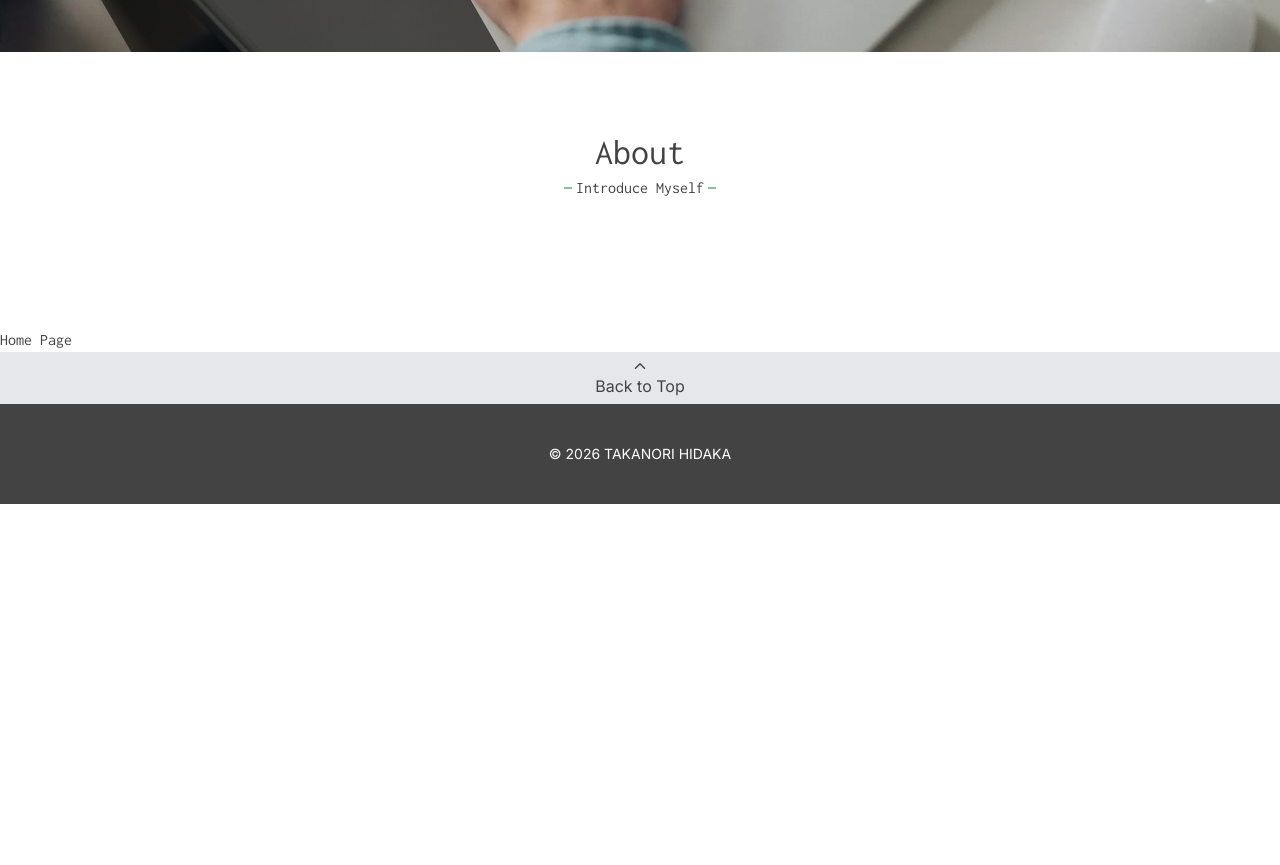
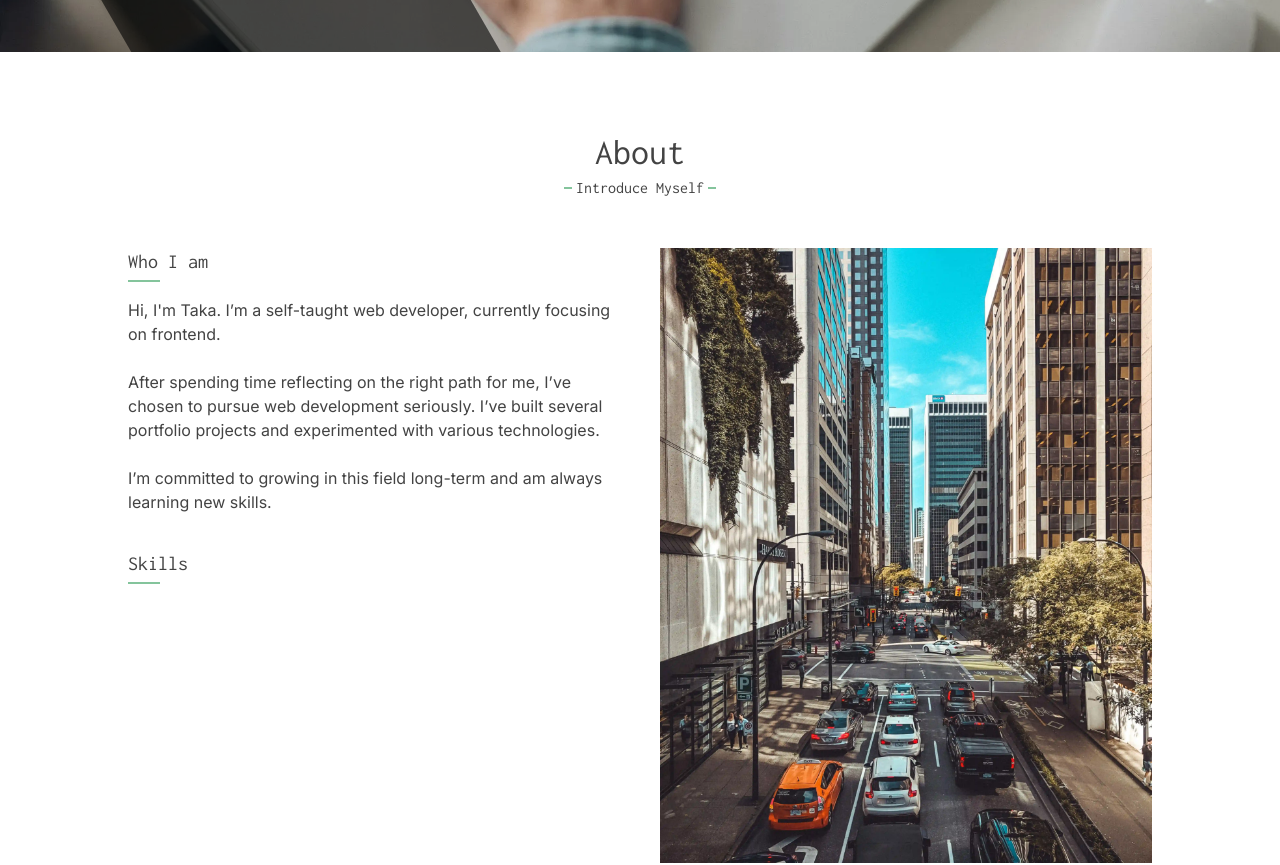
Before and after one commit to hidaka88jp/portfolio--personal-site-v2, a Next.js app: page / in a window 1280 px wide. Shown: the part 440-1305 px from the top of the page. Before the commit the page ends 944 px from the top, so only its background shows below. Built offline with nearby package versions, Linux system fonts and the light colour scheme; no server answers.

Commit message:
feat: create skeleton layout for About section

```diff
--- a/src/components/top/About/index.tsx
+++ b/src/components/top/About/index.tsx
@@ -1,10 +1,43 @@
+import Image from 'next/image';
+
 import TopSectionTitle from '@/components/shared/TopSectionTitle';
 
 export default function About() {
   return (
-    <section id='about' className='px-4 pb-16 sm:px-8 sm:pb-20'>
+    <section id='about' className='px-4 pb-16 sm:px-8 sm:pb-28'>
       <div className='mx-auto w-full max-w-94 sm:max-w-5xl'>
         <TopSectionTitle title='About' subTitle='Introduce Myself' />
+        <div className='grid gap-7 lg:grid-cols-2 lg:gap-10'>
+          <Image
+            src='/images/about.webp'
+            alt='About Image'
+            width={3024}
+            height={3780}
+            className='aspect-square w-full object-cover object-bottom sm:aspect-3/2 sm:object-center lg:order-2 lg:aspect-auto'
+          />
+          <div className='w-full lg:order-1'>
+            <div className='mb-4 flex flex-col items-center lg:items-start'>
+              <h3 className='font-inconsolata mb-1 text-xl font-medium sm:font-normal'>Who I am</h3>
+              <div className='bg-accent h-0.5 w-8' />
+            </div>
+            <p className='mb-7 sm:mb-9'>
+              Hi, I&apos;m Taka. I’m a self-taught web developer, currently focusing on frontend.
+              <br />
+              <br />
+              After spending time reflecting on the right path for me, I’ve chosen to pursue web
+              development seriously. I’ve built several portfolio projects and experimented with
+              various technologies.
+              <br />
+              <br />
+              I’m committed to growing in this field long-term and am always learning new skills.
+            </p>
+            <div className='mb-4 flex flex-col items-center lg:items-start'>
+              <h3 className='font-inconsolata mb-1 text-xl font-medium sm:font-normal'>Skills</h3>
+              <div className='bg-accent h-0.5 w-8' />
+            </div>
+            {/* Skills list with tech stack badge */}
+          </div>
+        </div>
       </div>
     </section>
   );
```
